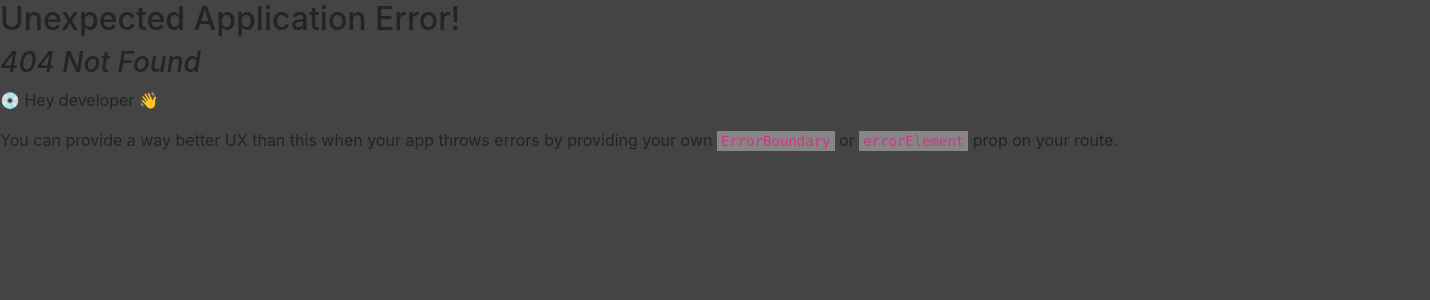
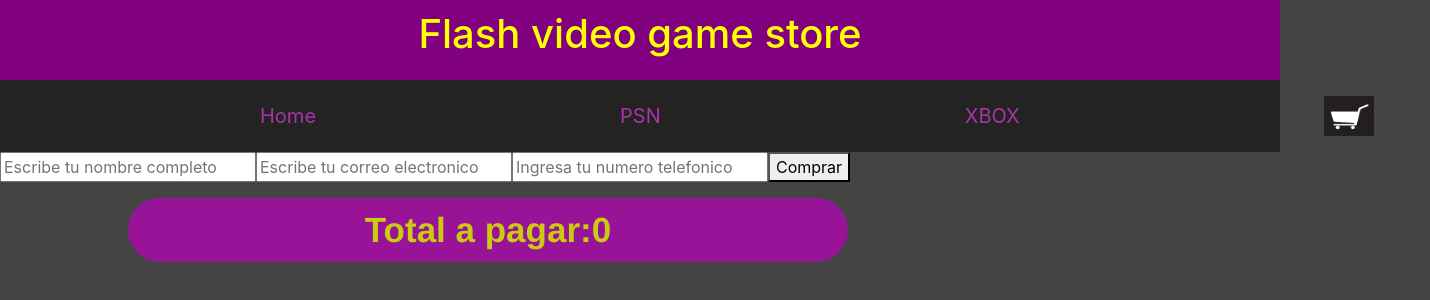
Before and after one commit to LuxDavid/proyect-react, a React (Create React App) app: page /Checkout in a window 1280 px wide. Before the commit this address had no page. Shown: the top 300 px of the page, 1430 px wide, since content can reach past the window. Built offline with nearby package versions, Linux system fonts and the light colour scheme.

Commit message:
checkout incorporado

```diff
--- a/src/router/index.js
+++ b/src/router/index.js
@@ -4,6 +4,7 @@ import App from '../App';
 import Categorys from '../views/categorys';
 import Prod from "../views/prod";
 import Cart from '../views/Cart';
+import Checkout from "../views/checkout";
 
 export const router = createBrowserRouter([
 
@@ -25,5 +26,9 @@ export const router = createBrowserRouter([
         path: "/cart",
         element:<Cart/>
     },
+    {
+        path: "/Checkout",
+        element:<Checkout/>
+    }
 
 ]);
--- a/src/views/Cart.js
+++ b/src/views/Cart.js
@@ -7,7 +7,6 @@ import EmptyCart from '../assets/images/carritoVacio.png';
 import ItemCart from "../components/ItemCart";
 import ListGroup from 'react-bootstrap/ListGroup';
 import '../App.css';
-// import Delet from '../assets/images/eliminar.png';
 import { TrashWidget } from "../components/TrashWidget";
 
 
@@ -16,14 +15,7 @@ function Cart(){
 
 const navigate = useNavigate();
 
-const {productsAdd,vaciarCarrito,totalAmount}=useContext(CartContext);
-
-// function TrashWidget({itemId}){
-
-// <button onClick={()=>removerProducto(itemId)}><img src={Delet} alt="Eliminar"/></button>
-
-// }
-
+const {productsAdd,totalAmount}=useContext(CartContext);
 
 return(
 <Layout>
@@ -59,9 +51,10 @@ return(
   <span className="pago">Total a pagar:${totalAmount}</span>
 </div>
 
-<Button variant="primary" size="lg" className="irCheckout" onClick={()=>{vaciarCarrito()
-  navigate("/")}}>
-  <p className="check">Finalizar Compra</p>
+<Button variant="primary" size="lg" className="irCheckout" onClick={()=>{navigate("/Checkout")}}>
+
+  <p className="check">Terminar compra</p>
+
   </Button>
 
 </ListGroup>
--- /dev/null
+++ b/src/views/checkout.js
@@ -0,0 +1,115 @@
+import Layout from "../components/Layout";
+
+  //--------------------------------------------------------------------------------
+import { useContext, useEffect, useState } from "react";
+import { useNavigate } from "react-router-dom";
+import { CartContext } from "../context/cartContext";
+
+  //--------------------------------------------------------------------------------
+import { addDoc, doc, collection, getFirestore, updateDoc } from 'firebase/firestore';
+
+
+function Checkout() {
+
+    const navigate = useNavigate();
+
+    const [updateProduct, setUpdateProduct] = useState(false);
+
+    const { productsAdd, vaciarCarrito, totalAmount } = useContext(CartContext);
+
+    const productoTotal = (cantidad, precio) =>{return cantidad * precio};
+
+  //--------------------------------------------------------------------------------
+
+    const finalizarCompra = (e) => {
+
+        e.preventDefault();
+
+        const nombre = e.target[0].value;
+
+        const correoElectronico = e.target[0].value;
+
+        const numeroTelefonico = e.target[0].value;
+
+        const montoTotal = productsAdd
+      .map((product) =>
+        productoTotal(product.quantityAdded, product.item.price)
+      )
+      .reduce((previousValue, currentValue) => previousValue + currentValue);
+//-------------------------------------------------------------------------------------------
+        const dataBase = getFirestore();
+
+        const ordenes = collection(dataBase, 'Orders');
+
+        const realizarOrden = { comprador: { nombre, correoElectronico, numeroTelefonico }, productsAdd, montoTotal};
+
+
+addDoc(ordenes,realizarOrden).then(()=>setUpdateProduct(true))
+    .catch((err)=>{console.log(err)})
+    .finally(() => {});
+}
+
+//--------------------------------------------------------------------------------------------
+
+useEffect(()=>{
+
+    if(updateProduct){
+
+    const dataBase = getFirestore();
+
+    productsAdd.forEach(prod => {
+
+    const refProduct=doc(dataBase,'Items',prod.item.id);
+
+    const prodActualizado={stock: prod.item.stock - prod.quantityAdded,};
+
+    updateDoc(refProduct,prodActualizado)
+
+    .then(()=>{
+
+    vaciarCarrito();
+    alert("Muchas gracias por su compra");
+    navigate("/");
+
+    }).catch((err)=>console.log(err))
+
+
+    });
+
+    }
+
+    },[updateProduct]);
+
+
+    return (
+
+        <Layout>
+
+            {/* <div className="containerForm"> */}
+
+                <form onSubmit={finalizarCompra}>
+
+                    <input className="checkInput" placeholder="Escribe tu nombre completo" required></input>
+
+                    <input className="checkInput" type={'email'} placeholder="Escribe tu correo electronico" required></input>
+
+                    <input className="checkInput" type={"number"} placeholder="Ingresa tu numero telefonico" required></input>
+
+                    <button type={"submit"}>Comprar</button>
+
+                    <div className="checkoutPrice">
+
+                        <span className="pago">Total a pagar:{totalAmount}</span>
+
+                    </div>
+
+                </form>
+
+            {/* </div> */}
+
+        </Layout>
+    );
+
+}
+
+export default Checkout
```
